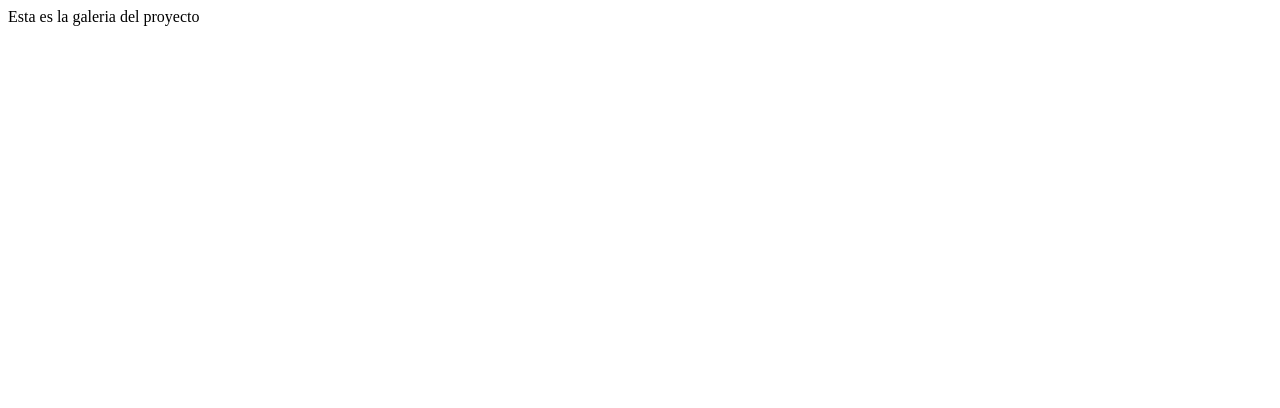
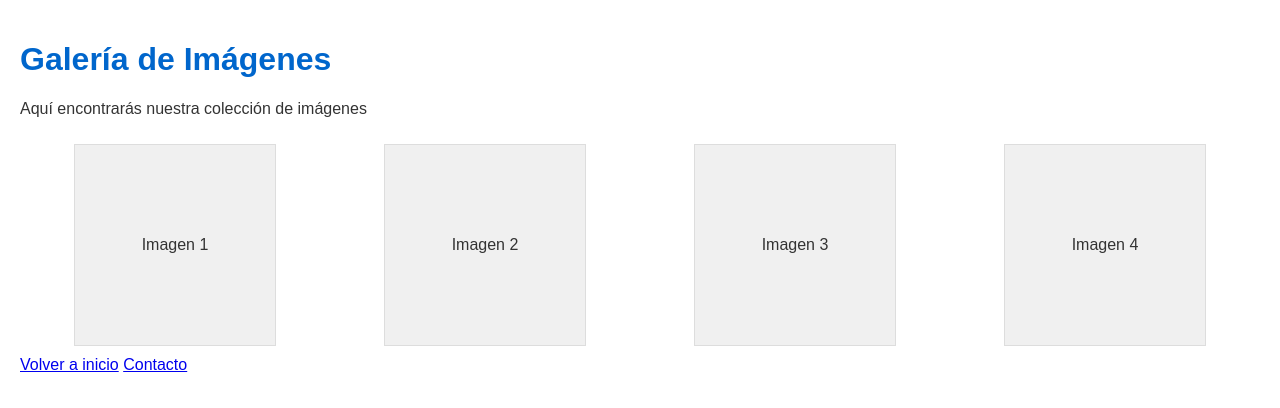
Before and after one commit to Lian-P-Nino-G/proyecto-lian, a plain HTML site: page galeria.html in a window 1280 px wide. Drawn offline with Linux system fonts and the light colour scheme.

Commit message:
Añadir página de galería de imágenes

```diff
--- a/galeria.html
+++ b/galeria.html
@@ -1 +1,38 @@
- Esta es la galeria del proyecto
+<!DOCTYPE html>
+<html>
+<head>
+   <title>Galería de Imágenes</title>
+   <link rel="stylesheet" href="estilos.css">
+   <style>
+       .galeria {
+           display: flex;
+           flex-wrap: wrap;
+           justify-content: space-around;
+       }
+       .imagen {
+           margin: 10px;
+           border: 1px solid #ddd;
+           width: 200px;
+           height: 200px;
+           display: flex;
+           align-items: center;
+           justify-content: center;
+           background-color: #f0f0f0;
+       }
+   </style>
+</head>
+<body>
+   <h1>Galería de Imágenes</h1>
+   <p>Aquí encontrarás nuestra colección de imágenes</p>
+   <div class="galeria">
+       <div class="imagen">Imagen 1</div>
+       <div class="imagen">Imagen 2</div>
+       <div class="imagen">Imagen 3</div>
+       <div class="imagen">Imagen 4</div>
+   </div>
+   <nav>
+       <a href="index.html">Volver a inicio</a>
+       <a href="contacto.html">Contacto</a>
+   </nav>
+</body>
+</html>
```
